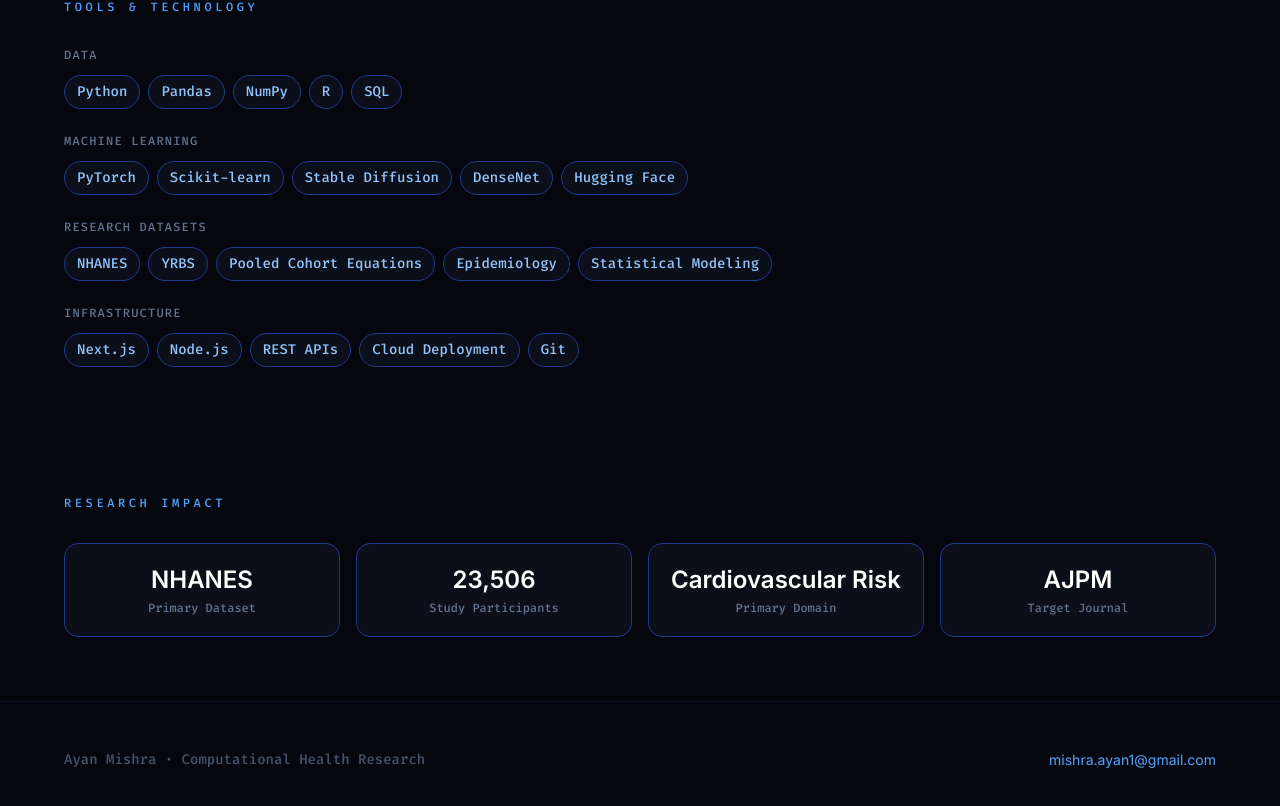
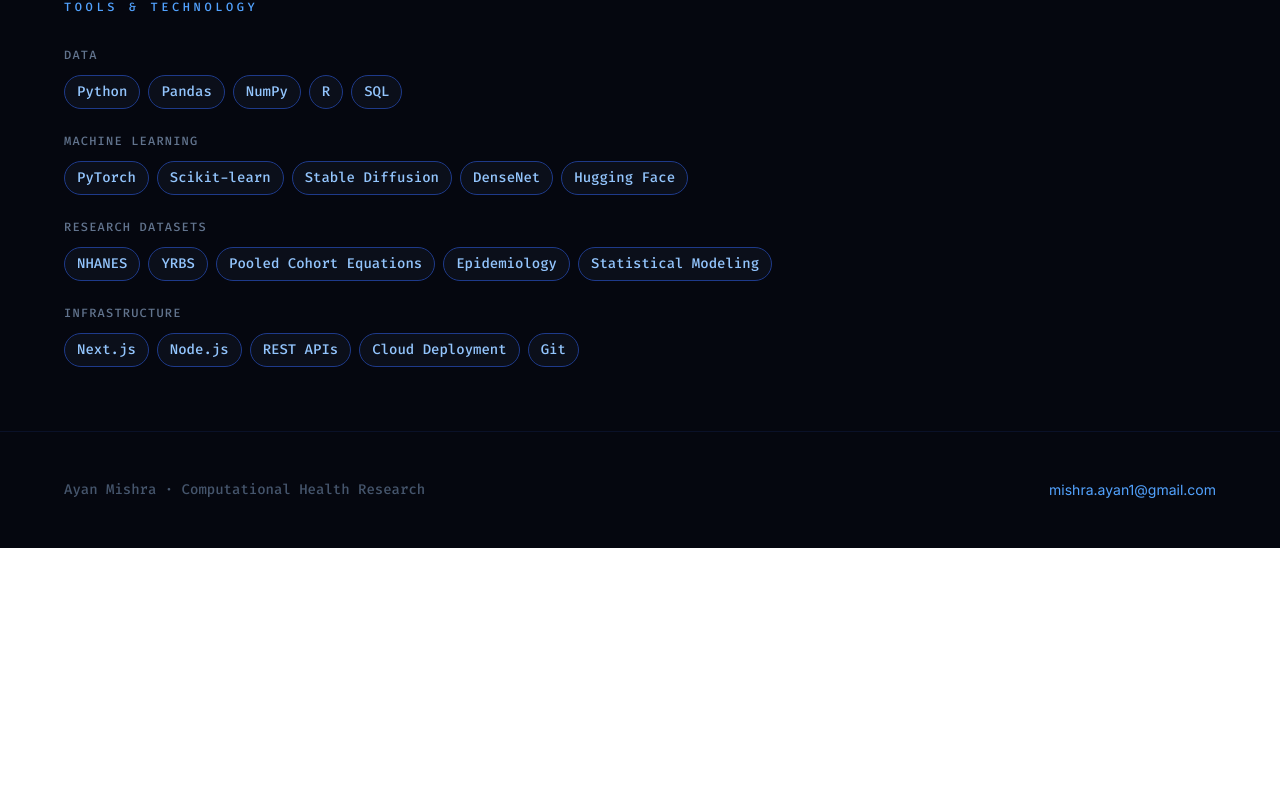
Before and after one commit to ayan-mishra/ayanPortfolio, a Next.js app: page / in a window 1280 px wide. Shown: the part 3495-4301 px from the top of the page. After the commit the page ends 4043 px from the top, so only its background shows below. Built offline with nearby package versions, Linux system fonts and the light colour scheme.

Commit message:
Remove Research Impact section

```diff
--- a/src/app/page.tsx
+++ b/src/app/page.tsx
@@ -495,35 +495,6 @@
         </div>
       </section>
 
-      <section className="py-16 px-6">
-        <div className="max-w-6xl mx-auto">
-          <p className={`text-blue-400 text-xs uppercase tracking-[0.3em] mb-8 ${firaCode.className}`}>Research Impact</p>
-          <div className="grid grid-cols-2 md:grid-cols-4 gap-4">
-            {[
-              { label: "Primary Dataset", value: "NHANES" },
-              { label: "Study Participants", value: "23,506" },
-              { label: "Primary Domain", value: "Cardiovascular Risk" },
-              { label: "Target Journal", value: "AJPM" },
-            ].map(({ label, value }) => (
-              <div
-                key={label}
-                className="rounded-xl border p-5 text-center transition-all duration-200"
-                style={{ background: "#0b0f1a", borderColor: "#1e3a8a" }}
-                onMouseEnter={(e) => {
-                  (e.currentTarget as HTMLElement).style.borderColor = "#3b82f6";
-                }}
-                onMouseLeave={(e) => {
-                  (e.currentTarget as HTMLElement).style.borderColor = "#1e3a8a";
-                }}
-              >
-                <p className="text-2xl font-semibold text-white">{value}</p>
-                <p className={`text-xs text-slate-500 mt-1 ${firaCode.className}`}>{label}</p>
-              </div>
-            ))}
-          </div>
-        </div>
-      </section>
-
       <footer className="py-12 px-6 border-t" style={{ borderColor: "#1e3a8a33" }}>
         <div className="max-w-6xl mx-auto flex items-center justify-between flex-wrap gap-4">
           <span className={`text-sm text-slate-600 ${firaCode.className}`}>Ayan Mishra · Computational Health Research</span>
```
